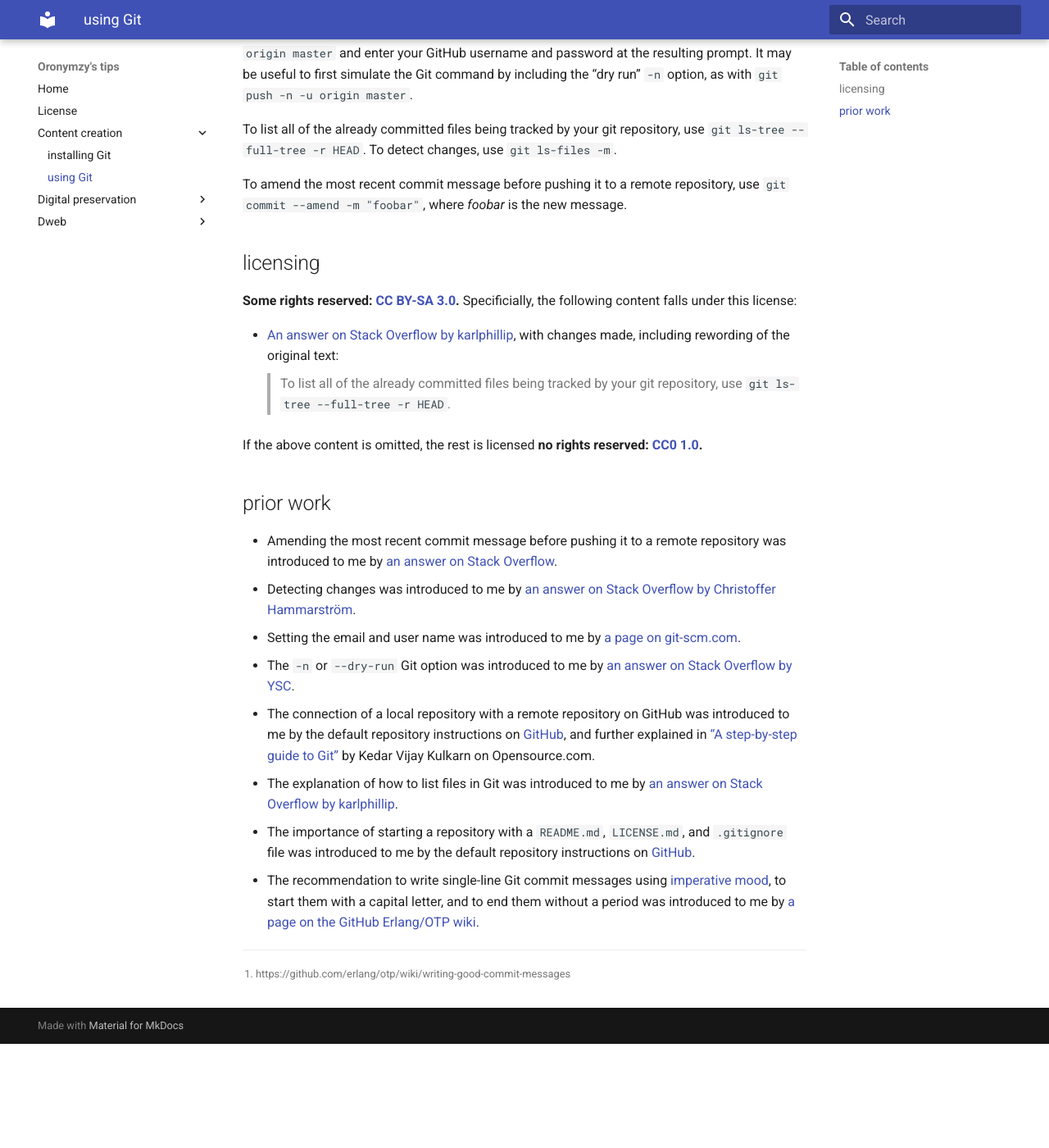
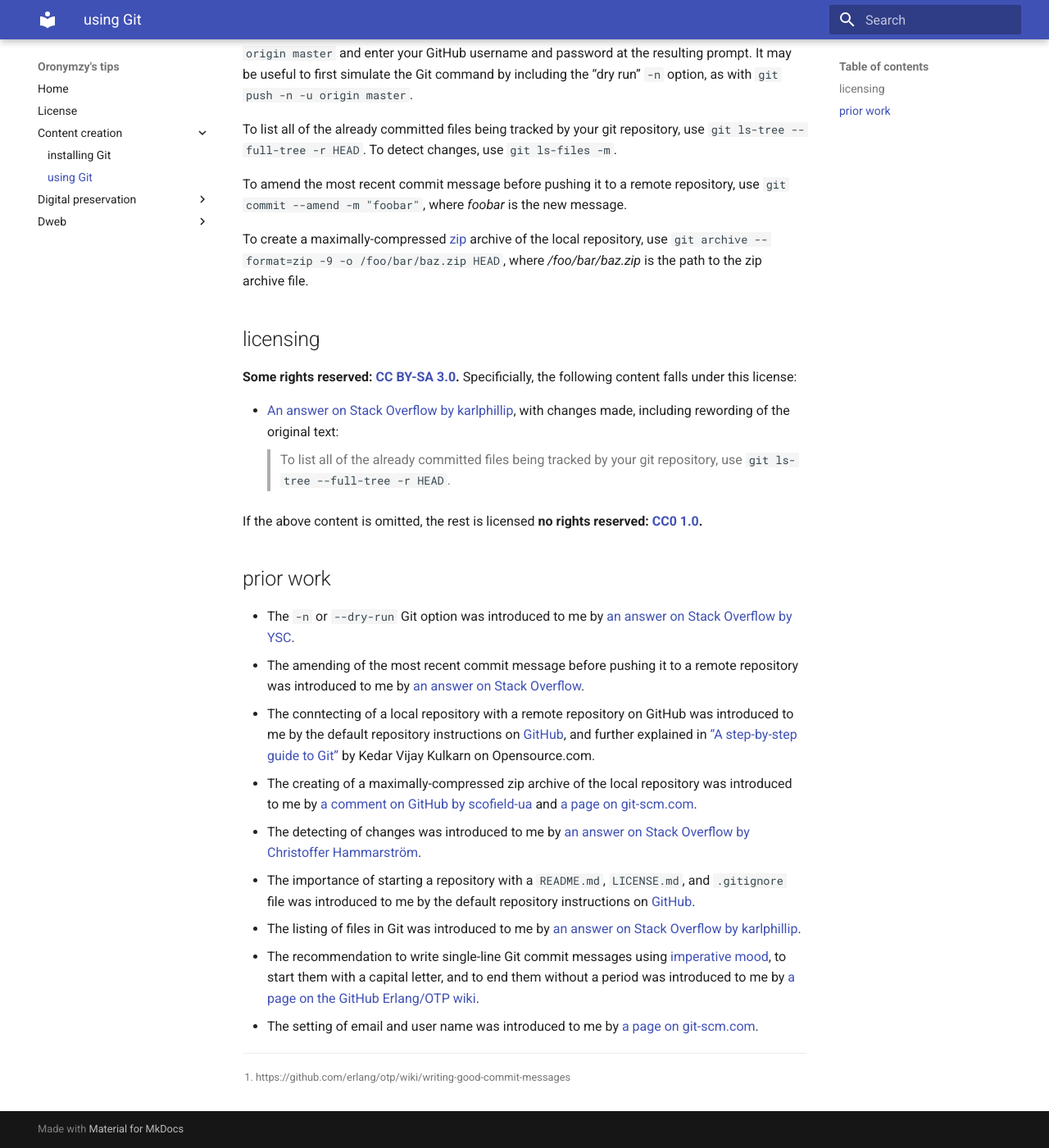
Before and after one commit to oronymzy/tips, an MkDocs documentation site: the page built from docs/usngGit.md, in a window 1280 px wide and 1400 px high, scrolled down 534 px. Shown: the whole window at 82% size. Built offline with MkDocs 1.6.1 and Material for MkDocs 9.7.7, drawn with Linux system fonts in a browser that asks for light colours; before the commit the page ends 1807 px from its top, so only the background shows below that.

Commit message:
Add information on creating a maximally-compressed zip archive of the local repository and reword 'prior work' under 'using Git'

```diff
--- a/docs/usngGit.md
+++ b/docs/usngGit.md
@@ -11,6 +11,8 @@ To list all of the already committed files being tracked by your git repository,
 
 To amend the most recent commit message before pushing it to a remote repository, use `git commit --amend -m "foobar"`, where *foobar* is the new message.
 
+To create a maximally-compressed [zip](https://en.wikipedia.org/wiki/Zip_(file_format)) archive of the local repository, use `git archive --format=zip -9 -o /foo/bar/baz.zip HEAD`, where */foo/bar/baz.zip* is the path to the zip archive file.
+
 ## licensing
 **Some rights reserved: [CC BY-SA 3.0](https://creativecommons.org/licenses/by-sa/3.0/).** Specificially, the following content falls under this license:
 
@@ -20,13 +22,14 @@ To amend the most recent commit message before pushing it to a remote repository
 If the above content is omitted, the rest is licensed **no rights reserved: [CC0 1.0](https://creativecommons.org/publicdomain/zero/1.0/).**
 
 ## prior work
-- Amending the most recent commit message before pushing it to a remote repository was introduced to me by [an answer on Stack Overflow](https://stackoverflow.com/questions/179123/how-to-modify-existing-unpushed-commits/179147#179147).
-- Detecting changes was introduced to me by [an answer on Stack Overflow by Christoffer Hammarström](https://stackoverflow.com/questions/3882838/whats-an-easy-way-to-detect-modified-files-in-a-git-workspace/3882880#3882880).
-- Setting the email and user name was introduced to me by [a page on git-scm.com](https://git-scm.com/book/en/v2/Getting-Started-First-Time-Git-Setup#_your_identity).
 - The `-n` or `--dry-run` Git option was introduced to me by [an answer on Stack Overflow by YSC](https://stackoverflow.com/questions/40926945/how-to-know-what-differences-that-git-push-is-going-to-push/40927917#40927917).
-- The connection of a local repository with a remote repository on GitHub was introduced to me by the default repository instructions on [GitHub](https://github.com/), and further explained in [“A step-by-step guide to Git”](https://opensource.com/article/18/1/step-step-guide-git) by Kedar Vijay Kulkarn on Opensource.com.
-- The explanation of how to list files in Git was introduced to me by [an answer on Stack Overflow by karlphillip](https://stackoverflow.com/questions/8533202/list-files-in-local-git-repo/8533413#8533413).
+- The amending of the most recent commit message before pushing it to a remote repository was introduced to me by [an answer on Stack Overflow](https://stackoverflow.com/questions/179123/how-to-modify-existing-unpushed-commits/179147#179147).
+- The conntecting of a local repository with a remote repository on GitHub was introduced to me by the default repository instructions on [GitHub](https://github.com/), and further explained in [“A step-by-step guide to Git”](https://opensource.com/article/18/1/step-step-guide-git) by Kedar Vijay Kulkarn on Opensource.com.
+- The creating of a maximally-compressed zip archive of the local repository was introduced to me by [a comment on GitHub by scofield-ua](https://gist.github.com/kristofferh/1442717#gistcomment-2345577) and [a page on git-scm.com](https://git-scm.com/docs/git-archive).
+- The detecting of changes was introduced to me by [an answer on Stack Overflow by Christoffer Hammarström](https://stackoverflow.com/questions/3882838/whats-an-easy-way-to-detect-modified-files-in-a-git-workspace/3882880#3882880).
 - The importance of starting a repository with a `README.md`, `LICENSE.md`, and `.gitignore` file was introduced to me by the default repository instructions on [GitHub](https://github.com/).
+- The listing of files in Git was introduced to me by [an answer on Stack Overflow by karlphillip](https://stackoverflow.com/questions/8533202/list-files-in-local-git-repo/8533413#8533413).
 - The recommendation to write single-line Git commit messages using [imperative mood](https://en.wikipedia.org/wiki/Imperative_mood), to start them with a capital letter, and to end them without a period was introduced to me by [a page on the GitHub Erlang/OTP wiki](https://github.com/erlang/otp/wiki/writing-good-commit-messages).
+- The setting of email and user name was introduced to me by [a page on git-scm.com](https://git-scm.com/book/en/v2/Getting-Started-First-Time-Git-Setup#_your_identity).
 
 [^usngGit1]: https://github.com/erlang/otp/wiki/writing-good-commit-messages
```
